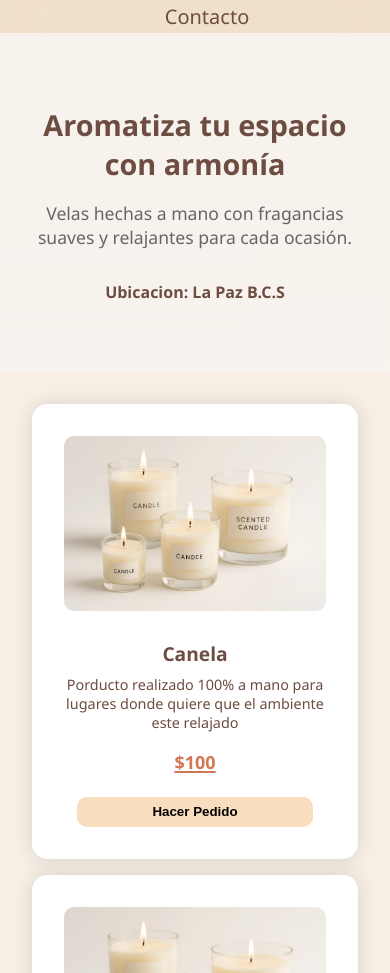
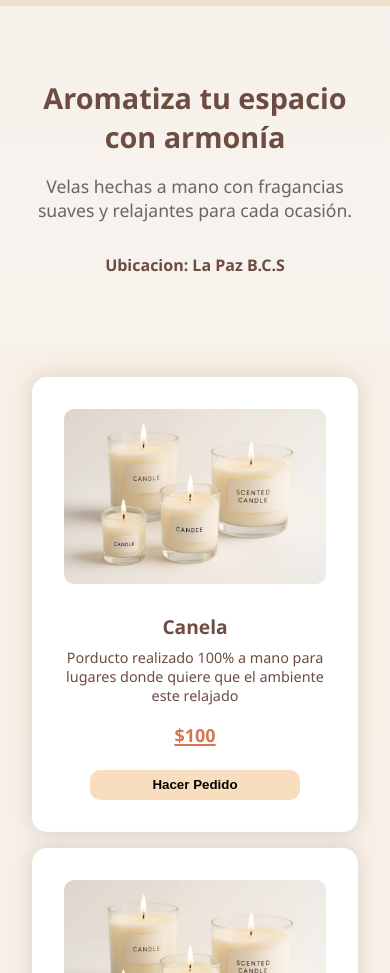
Before and after one commit to VelasDani/web, a plain HTML site: page index.html in a window 390 px wide. Shown: the part 127-1100 px from the top of the page. Drawn offline with Linux system fonts and the light colour scheme.

Commit message:
Add files via upload

```diff
--- a/style.css
+++ b/style.css
@@ -233,7 +233,7 @@ nav a:hover {
 .producto button {
   border: none;
   border-radius: 10px;
-  width: 90%;
+  width: 80%;
   height: 30px;
   margin-top: 5px;
   background-color: #f8debe;
@@ -260,6 +260,10 @@ footer {
     text-align: center;
   }
 
+  header a{
+    font-size: 15px;
+  }
+
   .hero {
     padding: 3rem 5%;
   }
@@ -282,6 +286,18 @@ footer {
     max-width: none;
   }
 
+  .producto button{
+    border: none;
+    border-radius: 10px;
+    width: 80%;
+    height: 30px;
+    margin-top: 5px;
+    background-color: #f8debe;
+    cursor: pointer;
+    font-weight: bold;
+    color: rgb(0, 0, 0);
+  }
+
   .contenedor {
     padding: 20px;
     height: auto;  /* que no fuerce toda la altura en pantallas pequeñas */
@@ -289,8 +305,9 @@ footer {
 
   .content {
     padding: 20px;
-    width: 100%;       /* ocupa todo el ancho */
+    width: 70%;       /* ocupa todo el ancho */
     border-radius: 15px;
+    margin: 50px;
   }
 
   .content h1 {
```
